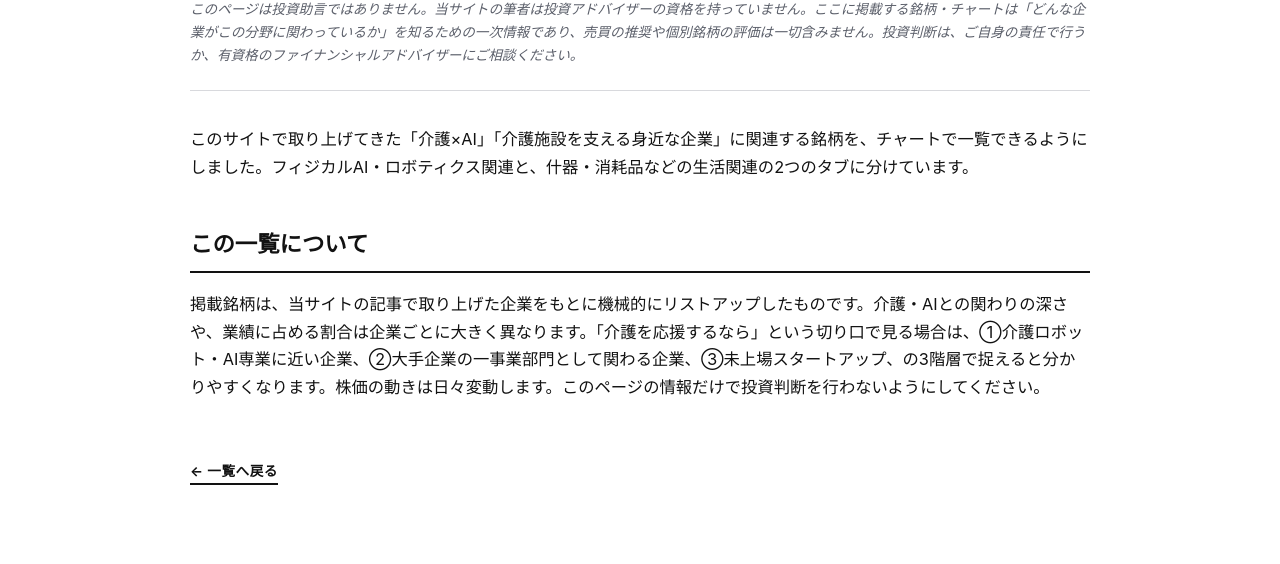
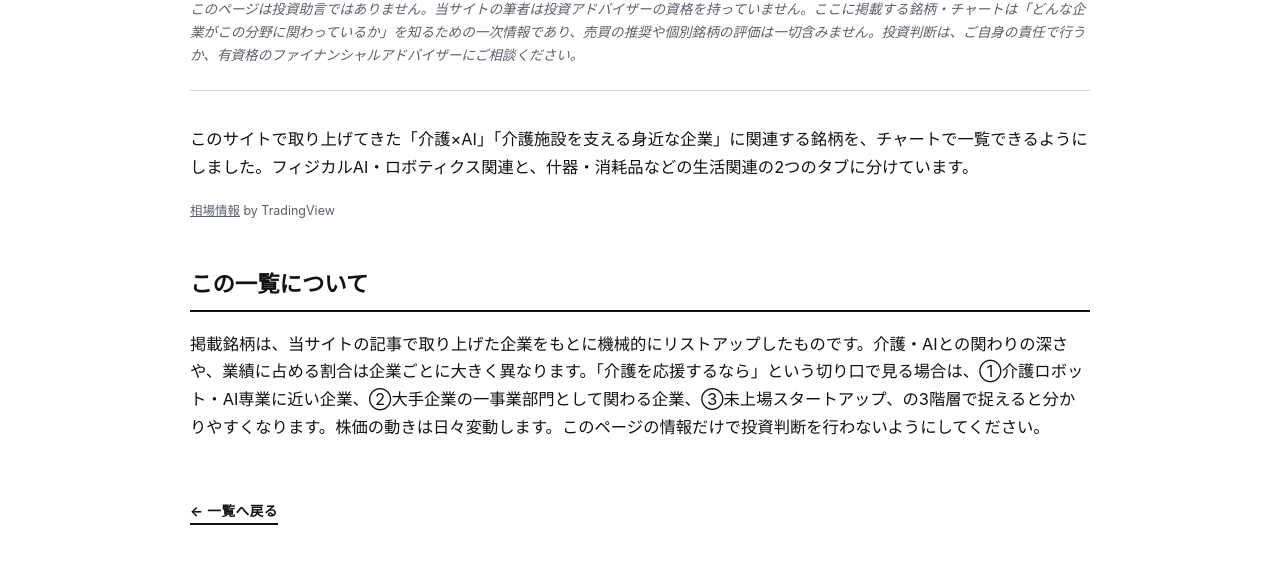
Before and after one commit to grovedouyama-hash/kaigo-ai-blog, a plain HTML site: page stocks.html in a window 1280 px wide. Shown: the part 312-876 px from the top of the page. Drawn offline with Linux system fonts and the light colour scheme; a script that the page names is missing.

Commit message:
Add legal safeguards: TradingView attribution, efficacy-claim caveat

```diff
--- a/stocks.html
+++ b/stocks.html
@@ -28,6 +28,9 @@
 
   <div class="tradingview-widget-container">
     <div class="tradingview-widget-container__widget"></div>
+    <div class="tradingview-widget-copyright" style="font-size:0.78rem;color:var(--muted);margin-top:0.5rem;">
+      <a href="https://www.tradingview.com/markets/?utm_source=www.tradingview.com&utm_medium=widget_new&utm_campaign=market-overview" rel="noopener nofollow" target="_blank" style="color:var(--muted);">相場情報</a> by TradingView
+    </div>
     <script type="text/javascript" src="https://s3.tradingview.com/external-embedding/embed-widget-market-overview.js" async>
     {
       "colorTheme": "light",
```
Also changed, not shown: articles/physical-ai-kaigo.html (+1 -1 lines).
